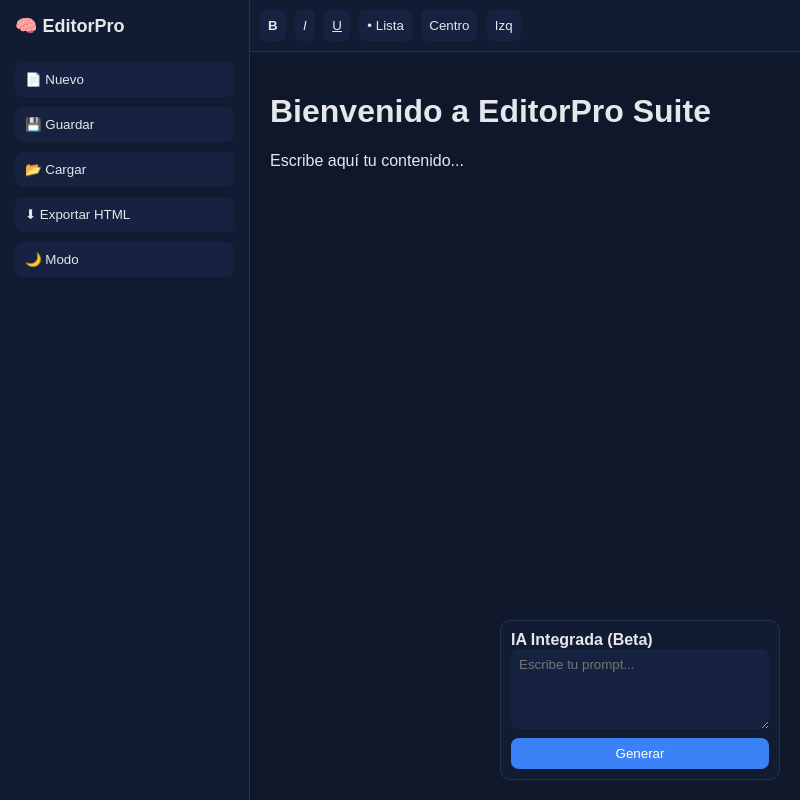
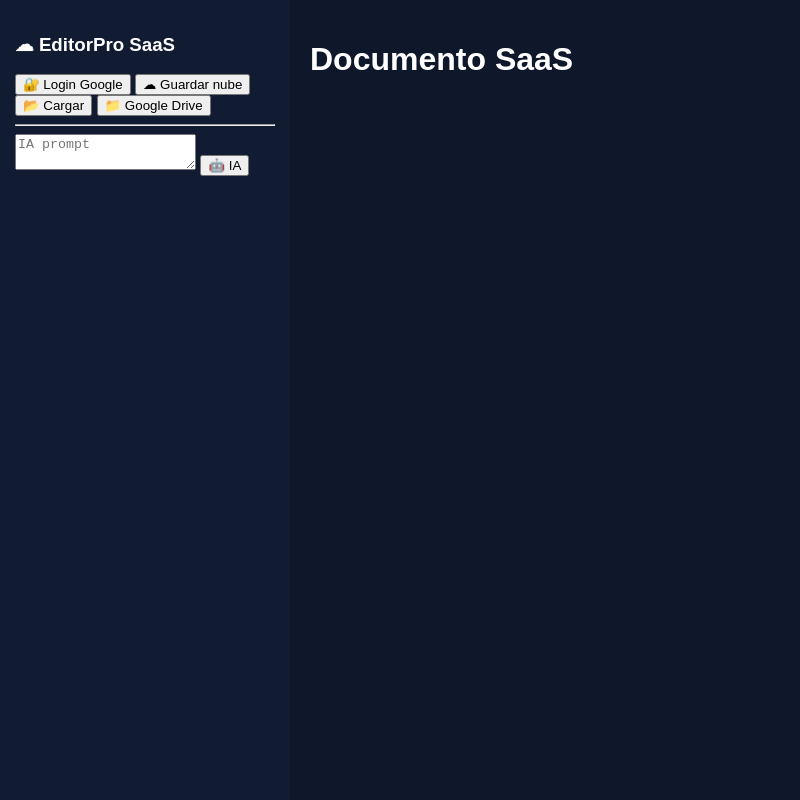
Before and after one commit to kacn1z-del/wc-editorpro, an Electron app: page index.html in a window 800 px wide. Drawn offline with Linux system fonts and the light colour scheme.

Commit message:
Actualizar index.html

```diff
--- a/index.html
+++ b/index.html
@@ -1,136 +1,39 @@
 <!DOCTYPE html>
 <html lang="es">
 <head>
-<meta charset="UTF-8" />
+<meta charset="UTF-8"/>
 <meta name="viewport" content="width=device-width, initial-scale=1.0"/>
-<title>WC EditorPro Suite</title>
+<title>EditorPro SaaS AI Cloud</title>
 
+<script src="https://accounts.google.com/gsi/client" async defer></script>
 <link rel="stylesheet" href="https://cdnjs.cloudflare.com/ajax/libs/font-awesome/6.5.1/css/all.min.css">
 
 <style>
-:root{
-  --bg:#0f172a;
-  --panel:#111c33;
-  --card:#16223f;
-  --text:#e5e7eb;
-  --accent:#3b82f6;
-  --border:#26314f;
+body{
+ margin:0;
+ font-family:Arial;
+ display:flex;
+ height:100vh;
+ background:#0f172a;
+ color:white;
 }
 
-[data-theme="light"]{
-  --bg:#f3f4f6;
-  --panel:#ffffff;
-  --card:#e5e7eb;
-  --text:#111827;
-  --accent:#2563eb;
-  --border:#d1d5db;
+.sidebar{
+ width:260px;
+ background:#111c33;
+ padding:15px;
 }
 
-*{box-sizing:border-box;font-family:Arial, sans-serif;}
-body{
-  margin:0;
-  background:var(--bg);
-  color:var(--text);
-  display:flex;
-  height:100vh;
-}
-
-/* SIDEBAR */
-.sidebar{
-  width:250px;
-  background:var(--panel);
-  padding:15px;
-  border-right:1px solid var(--border);
-}
-
-.logo{
-  font-size:18px;
-  font-weight:bold;
-  margin-bottom:20px;
-}
-
-.btn{
-  width:100%;
-  padding:10px;
-  margin:5px 0;
-  border:none;
-  background:var(--card);
-  color:var(--text);
-  cursor:pointer;
-  border-radius:8px;
-  text-align:left;
-}
-
-.btn:hover{background:var(--accent); color:white;}
-
-/* MAIN */
-.main{
-  flex:1;
-  display:flex;
-  flex-direction:column;
-}
-
-/* TOPBAR */
-.topbar{
-  display:flex;
-  justify-content:space-between;
-  align-items:center;
-  padding:10px;
-  background:var(--panel);
-  border-bottom:1px solid var(--border);
+.editor{
+ flex:1;
+ padding:20px;
+ outline:none;
+ background:#0f172a;
 }
 
 .toolbar button{
-  margin-right:5px;
-  border:none;
-  padding:8px;
-  border-radius:6px;
-  background:var(--card);
-  color:var(--text);
-  cursor:pointer;
-}
-
-.toolbar button:hover{background:var(--accent);color:white;}
-
-/* EDITOR */
-.editor{
-  flex:1;
-  padding:20px;
-  outline:none;
-  overflow:auto;
-}
-
-/* AI PANEL */
-.ai-panel{
-  position:absolute;
-  right:20px;
-  bottom:20px;
-  width:280px;
-  background:var(--panel);
-  border:1px solid var(--border);
-  border-radius:10px;
-  padding:10px;
-}
-
-.ai-panel textarea{
-  width:100%;
-  height:80px;
-  background:var(--card);
-  border:none;
-  color:var(--text);
-  padding:8px;
-  border-radius:8px;
-}
-
-.ai-panel button{
-  width:100%;
-  margin-top:5px;
-  padding:8px;
-  background:var(--accent);
-  border:none;
-  color:white;
-  border-radius:8px;
-  cursor:pointer;
+ margin:3px;
+ padding:8px;
 }
 </style>
 </head>
@@ -138,96 +41,67 @@ body{
 <body>
 
 <div class="sidebar">
-  <div class="logo">🧠 EditorPro</div>
-  <button class="btn" onclick="newDoc()">📄 Nuevo</button>
-  <button class="btn" onclick="saveDoc()">💾 Guardar</button>
-  <button class="btn" onclick="loadDoc()">📂 Cargar</button>
-  <button class="btn" onclick="exportHTML()">⬇ Exportar HTML</button>
-  <button class="btn" onclick="toggleTheme()">🌙 Modo</button>
-</div>
+<h3>☁ EditorPro SaaS</h3>
 
-<div class="main">
+<button onclick="loginGoogle()">🔐 Login Google</button>
+<button onclick="saveCloud()">☁ Guardar nube</button>
+<button onclick="loadCloud()">📂 Cargar</button>
+<button onclick="saveDrive()">📁 Google Drive</button>
 
-  <div class="topbar">
-    <div class="toolbar">
-      <button onclick="cmd('bold')"><b>B</b></button>
-      <button onclick="cmd('italic')"><i>I</i></button>
-      <button onclick="cmd('underline')"><u>U</u></button>
-      <button onclick="cmd('insertUnorderedList')">• Lista</button>
-      <button onclick="cmd('justifyCenter')">Centro</button>
-      <button onclick="cmd('justifyLeft')">Izq</button>
-    </div>
-  </div>
+<hr>
 
-  <div id="editor" class="editor" contenteditable="true">
-    <h1>Bienvenido a EditorPro Suite</h1>
-    <p>Escribe aquí tu contenido...</p>
-  </div>
+<textarea id="aiPrompt" placeholder="IA prompt"></textarea>
+<button onclick="runAI()">🤖 IA</button>
 
 </div>
 
-<!-- IA PANEL -->
-<div class="ai-panel">
-  <b>IA Integrada (Beta)</b>
-  <textarea id="aiInput" placeholder="Escribe tu prompt..."></textarea>
-  <button onclick="fakeAI()">Generar</button>
+<div class="editor" contenteditable="true" id="editor">
+<h1>Documento SaaS</h1>
 </div>
 
 <script>
+let user = null;
 
-let editor = document.getElementById("editor");
-
-/* comandos editor */
-function cmd(command){
-  document.execCommand(command, false, null);
+/* ===== GOOGLE LOGIN (BASE) ===== */
+function loginGoogle(){
+  alert("Aquí se conecta Google OAuth (te lo armo en el siguiente paso completo)");
 }
 
-/* nuevo documento */
-function newDoc(){
-  editor.innerHTML = "";
+/* ===== FIREBASE PLACEHOLDER ===== */
+function saveCloud(){
+  localStorage.setItem("doc", document.getElementById("editor").innerHTML);
+  alert("Guardado local (Firebase se conecta en backend)");
 }
 
-/* guardar local */
-function saveDoc(){
-  localStorage.setItem("doc", editor.innerHTML);
-  alert("Documento guardado");
+function loadCloud(){
+  document.getElementById("editor").innerHTML = localStorage.getItem("doc");
 }
 
-/* cargar */
-function loadDoc(){
-  editor.innerHTML = localStorage.getItem("doc") || "";
+/* ===== GOOGLE DRIVE ===== */
+function saveDrive(){
+  alert("Aquí se integra Google Drive API (upload file real)");
 }
 
-/* exportar HTML */
-function exportHTML(){
-  let blob = new Blob([editor.innerHTML], {type:"text/html"});
-  let a = document.createElement("a");
-  a.href = URL.createObjectURL(blob);
-  a.download = "documento.html";
-  a.click();
+/* ===== IA REAL ===== */
+async function runAI(){
+  let text = document.getElementById("aiPrompt").value;
+
+  let res = await fetch("https://api.openai.com/v1/chat/completions",{
+    method:"POST",
+    headers:{
+      "Content-Type":"application/json",
+      "Authorization":"Bearer TU_OPENAI_API_KEY"
+    },
+    body:JSON.stringify({
+      model:"gpt-4o-mini",
+      messages:[{role:"user",content:text}]
+    })
+  });
+
+  let data = await res.json();
+  document.getElementById("editor").innerHTML +=
+  "<p><b>IA:</b> "+data.choices[0].message.content+"</p>";
 }
-
-/* modo oscuro */
-function toggleTheme(){
-  let current = document.documentElement.getAttribute("data-theme");
-  document.documentElement.setAttribute("data-theme", current === "light" ? "dark" : "light");
-}
-
-/* IA simulada */
-function fakeAI(){
-  let input = document.getElementById("aiInput").value;
-  editor.innerHTML += `<p><b>IA:</b> ${input} → respuesta generada (conectar API aquí)</p>`;
-}
-
-/* autosave */
-setInterval(()=>{
-  localStorage.setItem("autosave", editor.innerHTML);
-}, 3000);
-
-window.onload = ()=>{
-  editor.innerHTML = localStorage.getItem("autosave") || editor.innerHTML;
-};
-
 </script>
 
 </body>
```
